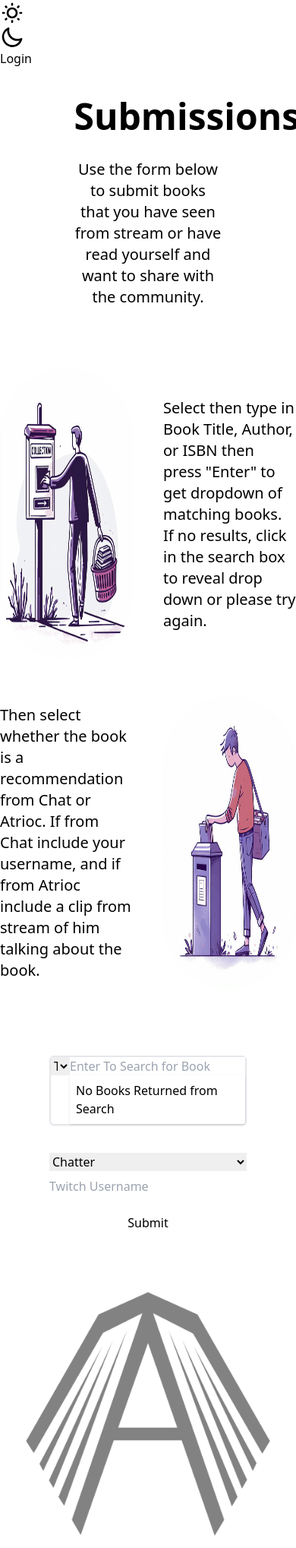
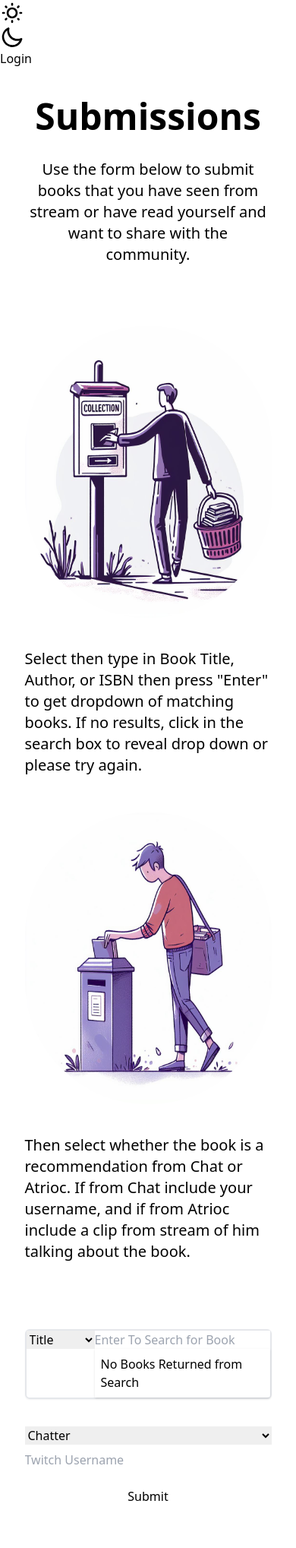
Before and after one commit to nathanroberts55/BABC, a Django app: page /books/submissions/ in a window 390 px wide. Shown: the part 549-2586 px from the top of the page at 76% size. Run offline with Django 4.2, Linux system fonts and the light colour scheme; some libraries are stand-ins or nearby versions.

Commit message:
Submissions Page Mobile View - DONE

```diff
--- a/books/templates/books/submissions.html
+++ b/books/templates/books/submissions.html
@@ -6,7 +6,7 @@
 {% block content %}
 <div class="container flex flex-col mx-auto">
     <!-- #region Hero Section -->
-    <section class="w-1/2 flex flex-col mx-auto text-center my-10">
+    <section class="w-1/2 max-md:w-10/12 flex flex-col mx-auto text-center my-10">
         <p class="mb-8 text-5xl font-bold">Submissions</p>
         <p class="text-xl font-light text-center">Use the form below to submit books that you have seen from stream or
             have read yourself and want to share with the community.</p>
@@ -14,12 +14,12 @@
     <!-- #endregion Hero Section -->
     <!-- #region Instructions Section -->
     <section class="flex flex-col mx-auto my-10 space-y-12">
-        <div class="flex flex-row justify-between gap-10">
-            <div class="flex flex-row w-1/2 justify-center">
+        <div class="flex flex-row max-md:flex-col justify-between gap-10 mx-auto">
+            <div class="flex flex-row max-md:flex-col mx-auto w-1/2 max-md:w-10/12 justify-center">
                 <img class="w-96 h-96 rounded-full" src="{% static '/img/book-collection-submissions.jpg' %}"
                     alt="People at a Library">
             </div>
-            <div class="w-1/2 my-auto">
+            <div class="flex flex-col mx-auto w-1/2 max-md:w-10/12 my-auto">
                 <p class='font-light text-xl'>
                     Select then type in Book Title, Author, or ISBN then press "Enter"
                     to get dropdown of matching books. If no results, click in the
@@ -27,12 +27,12 @@
                 </p>
             </div>
         </div>
-        <div class="flex flex-row-reverse justify-between gap-10">
-            <div class="flex flex-row w-1/2 justify-center">
+        <div class="flex flex-row-reverse max-md:flex-col justify-between gap-10 mx-auto">
+            <div class="flex flex-row max-md:flex-col mx-auto w-1/2 max-md:w-10/12 justify-center">
                 <img class="w-96 h-96 rounded-full" src="{% static '/img/book-return-submissions.jpg' %}"
                     alt="People at a Library">
             </div>
-            <div class="w-1/2 my-auto">
+            <div class="flex flex-col mx-auto w-1/2 max-md:w-10/12 my-auto">
                 <p class='font-light text-xl'>
                     Then select whether the book is a recommendation from
                     <strong>Chat</strong> or <strong>Atrioc</strong>. If from
@@ -45,7 +45,7 @@
     </section>
     <!-- #endregion Instructions Section -->
     <!-- #region Submissions Section -->
-    <section class="flex flex-col mx-auto my-10 w-4/6">
+    <section class="flex flex-col max-md:w-10/12 mx-auto my-10 w-4/6">
         {% include 'partials/_submission_search.html' %}
         {% include 'partials/_submission_form.html' %}
     </section>
--- a/books/templates/partials/_submission_search.html
+++ b/books/templates/partials/_submission_search.html
@@ -2,19 +2,19 @@
     <form
         class="flex flex-row items-start mt-2 rounded-md shadow-sm w-full border-solid border-2 border-neutral rounded-lg"
         id="submission-search-form" hx-include="#submission-search-form">
-        <div class="flex items-center">
+        <div class="flex items-center max-md:w-5/12">
             <select id="search-key" name="search-key" class="select w-full">
                 <option value="title">Title</option>
                 <option value="author">Author</option>
                 <option value="isbn">ISBN</option>
             </select>
         </div>
-        <div class="flex flex-col dropdown dropdown-bottom w-full">
+        <div id="dropdown-options" class="flex flex-col dropdown dropdown-bottom w-full">
             <input type="text" name="search-value" id="search-value" class="input" tabindex="0"
                 placeholder="Enter To Search for Book" hx-get="{% url 'book_search' %}"
                 hx-trigger="keyup changed delay:1s" hx-target="#book-dropdown">
             <ul id="book-dropdown"
-                class="dropdown-content menu bg-base-100 rounded-box z-[1] w-full p-2  shadow overflow-y-auto flex flex-col"
+                class="dropdown-content menu bg-base-100 rounded-box z-[1] w-full p-2 shadow overflow-y-auto max-h-96 max-md:max-h-48 flex flex-nowrap"
                 tabindex="0">
                 <!-- Dynamic list items will be populated here -->
                 {% include 'partials/_book_dropdown_list.html' %}
--- a/static/js/submission_search.js
+++ b/static/js/submission_search.js
@@ -4,6 +4,7 @@ document.addEventListener('htmx:afterRequest', function () {
 	const authorInput = document.querySelector('#form-book-author');
 	const isbnInput = document.querySelector('#form-book-isbn');
 	const submitButton = document.querySelector('#submit-button');
+	const bookDropdown = document.querySelector('#dropdown-options');
 
 	const items = document.querySelectorAll('#menu-item');
 	items.forEach((item) => {
@@ -13,6 +14,7 @@ document.addEventListener('htmx:afterRequest', function () {
 			authorInput.value = this.getAttribute('data-author');
 			isbnInput.value = this.getAttribute('data-isbn');
 			submitButton.classList.remove('btn-disabled');
+			bookDropdown.classList.remove('open');
 		});
 	});
 });
--- a/templates/index.html
+++ b/templates/index.html
@@ -51,7 +51,7 @@
     <!-- #endregion Reaction Section -->
     <!-- #region About Section -->
     <section class="flex flex-col mx-auto my-10 space-y-12">
-        <div class="flex flex-row max-md:flex-col justify-between gap-5 mx-auto">
+        <div class="flex flex-row max-md:flex-col justify-between gap-10 mx-auto">
             <div class="flex flex-col mx-auto w-1/2 max-md:w-10/12 my-auto">
                 <h1 class='text-center text-4xl font-bold mb-3'>
                     What the Book Club Is
@@ -70,7 +70,7 @@
                     alt="People at a Library">
             </div>
         </div>
-        <div class="flex flex-row-reverse max-md:flex-col justify-between gap-5 mx-auto">
+        <div class="flex flex-row-reverse max-md:flex-col justify-between gap-10 mx-auto">
             <div class="flex flex-col mx-auto w-1/2 max-md:w-10/12 my-auto">
                 <h1 class='text-center text-4xl font-bold mb-3'>
                     Why the Book Club
@@ -88,7 +88,7 @@
                     alt="People at a Library">
             </div>
         </div>
-        <div class="flex flex-row max-md:flex-col justify-between gap-5 mx-auto">
+        <div class="flex flex-row max-md:flex-col justify-between gap-10 mx-auto">
             <div class="flex flex-col mx-auto w-1/2 max-md:w-10/12 my-auto">
                 <h1 class='text-center text-4xl font-bold mb-3'>
                     How Book Club Works
```
